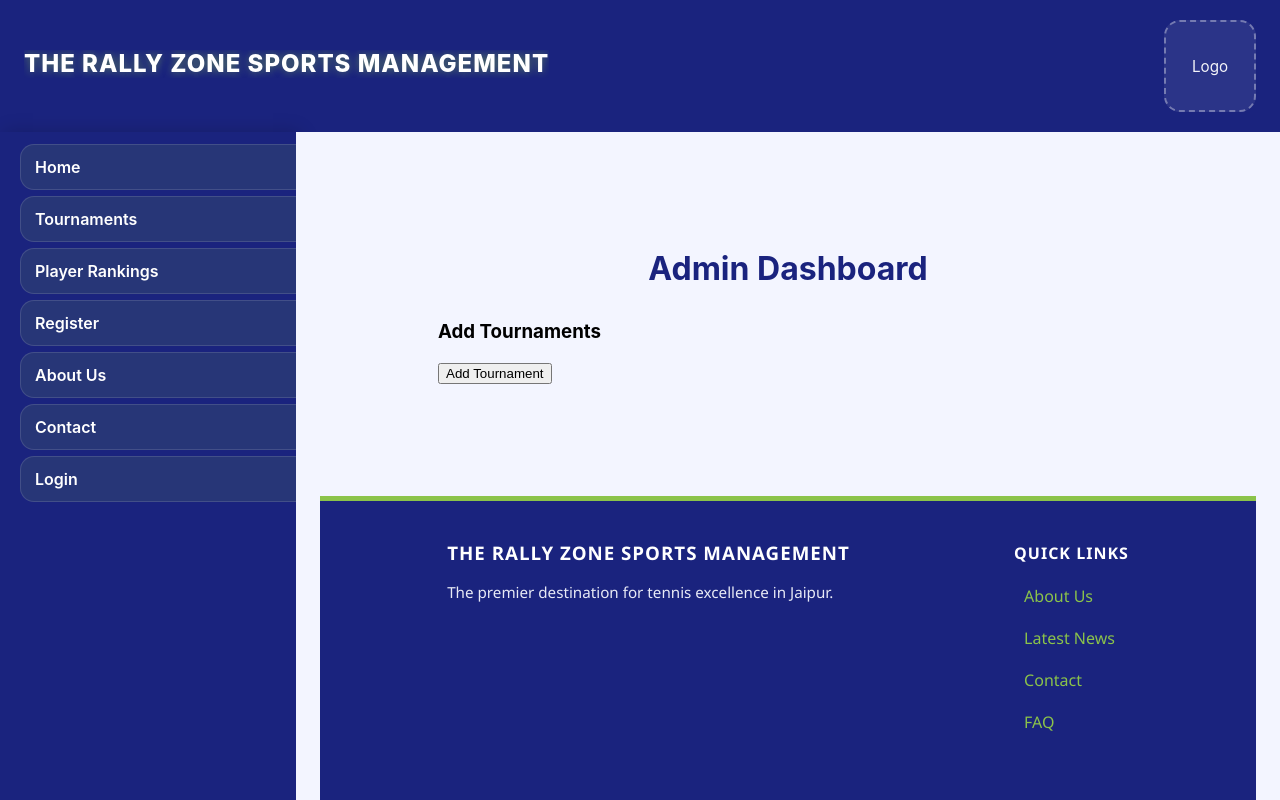
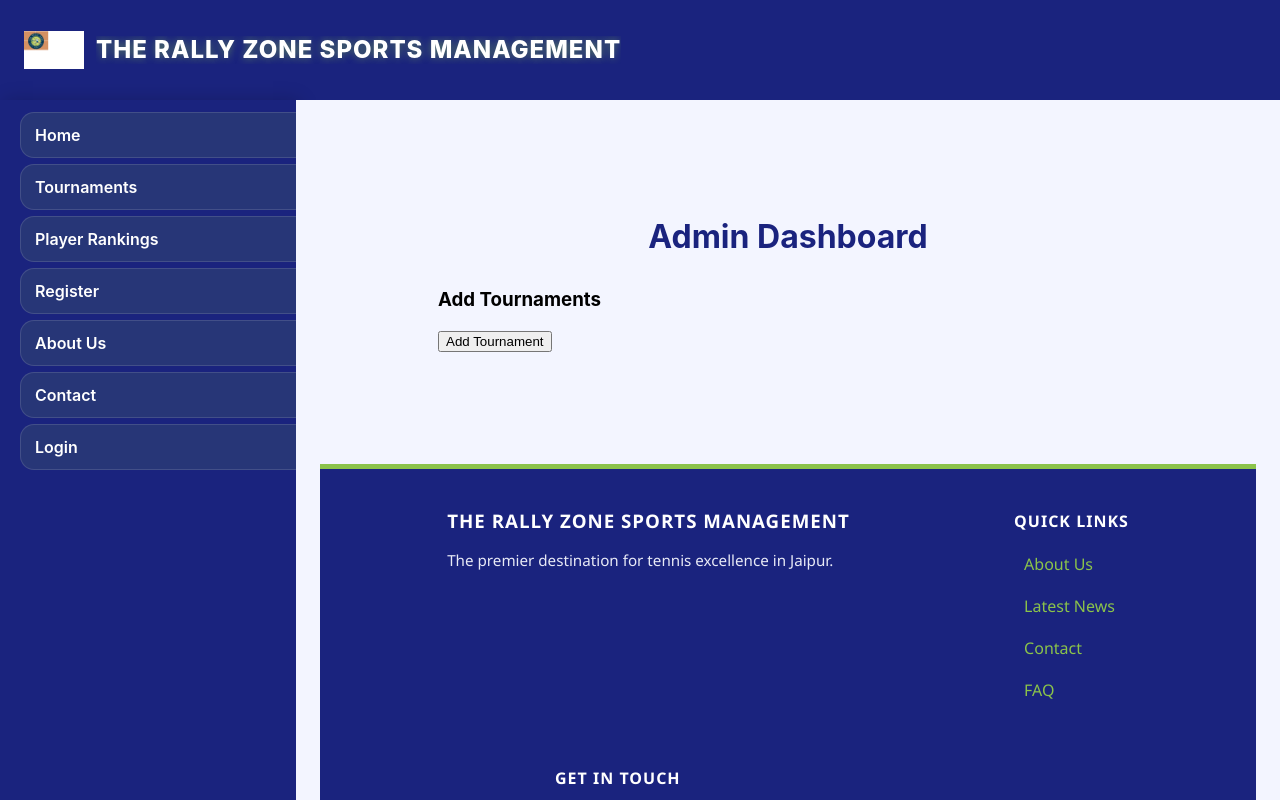
Before and after one commit to asheeshmalpani-hue/therallyzonerepository, a React (Create React App) app: page /admin-dashboard in a window 1280 px wide. Shown: the top 800 px of the page. Built offline with nearby package versions, Linux system fonts and the light colour scheme.

Commit message:
adding logo

```diff
--- a/src/components/Header.css
+++ b/src/components/Header.css
@@ -34,8 +34,18 @@
 }
 
 .site-branding {
-    flex: 1 1 auto;
+    flex: 1;
+    display: flex;
+    align-items: center;
+    gap: 12px;
     min-width: 0;
+}
+
+.site-logo {
+    width: 60px;
+    height: 60px;
+    object-fit: contain;
+    flex-shrink: 0;
 }
 
 .site-title {
@@ -206,10 +216,16 @@ header nav a::after {
 }
 
 @media (max-width: 640px) {
-   .logo-placeholder {
+.site-logo {
+    width: 40px;
+    height: 40px;
+}
+
+    .logo-placeholder {
     display: none;
 }
-    .hamburger-btn {
+
+.hamburger-btn {
         display: block;
     }
     .top-header {
--- a/src/components/Header.js
+++ b/src/components/Header.js
@@ -64,11 +64,16 @@ function Header({ children }) {
           ☰
     </button>
         <div className="site-branding">
-          <h1 className="site-title">The Rally Zone Sports Management</h1>
-        </div>
-        <div className="logo-placeholder">
-          Logo
-        </div>
+  <img
+    src="/logo.png"
+    alt="The Rally Zone"
+    className="site-logo"
+  />
+
+  <h1 className="site-title">
+    The Rally Zone Sports Management
+  </h1>
+</div>
       </div>
       <div className="layout-row">
         <aside className={`sidebar ${mobileMenuOpen ? "open" : ""}`}>
```
Also changed, not shown: public/logo.png (added).
